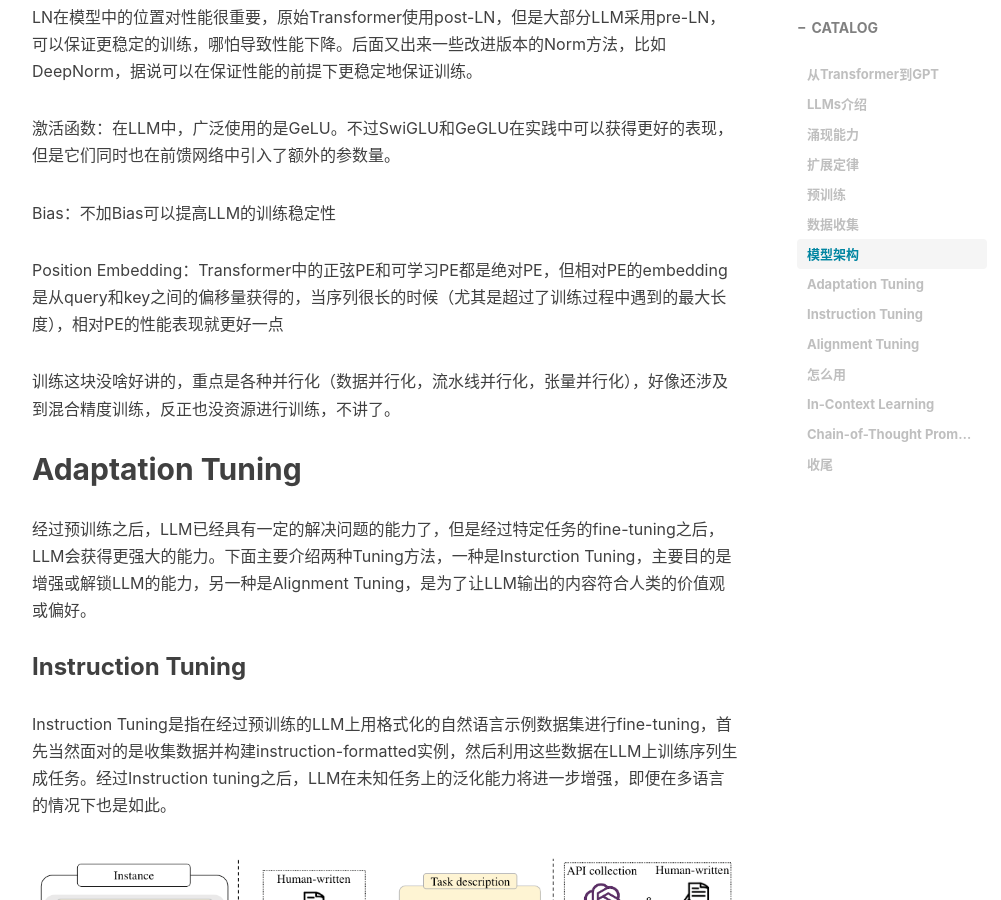
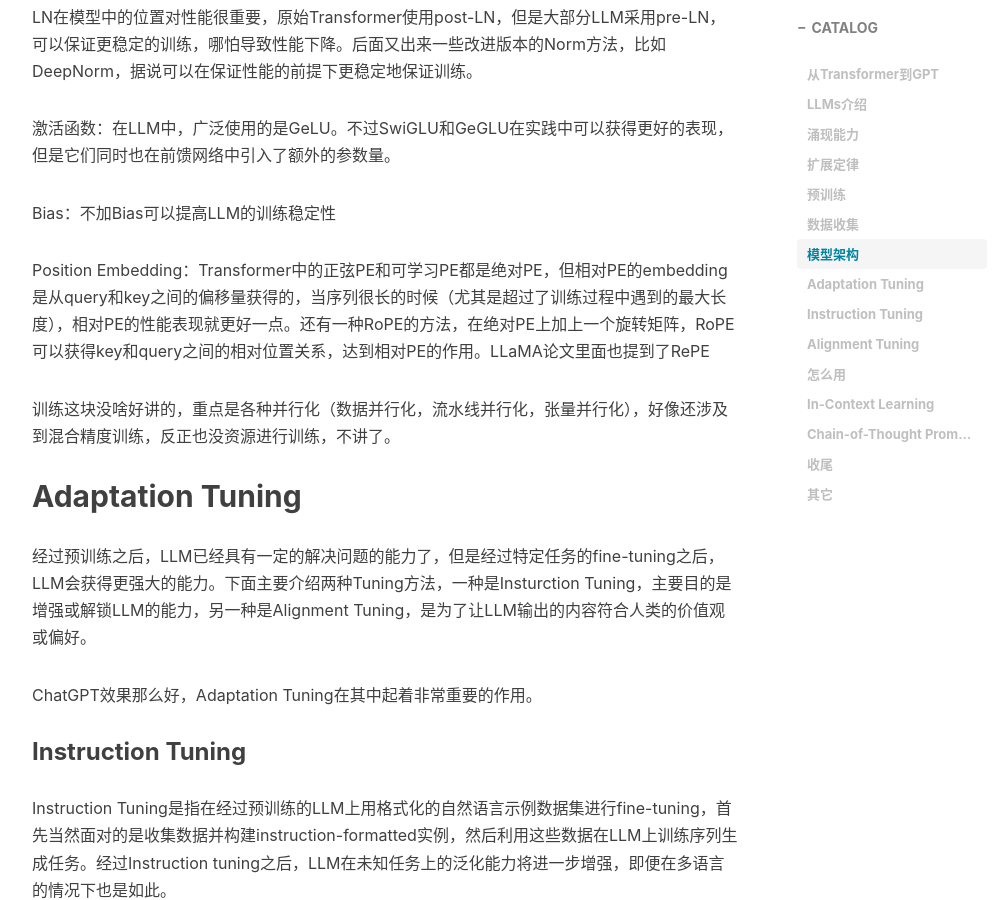
Before and after one commit to Qitingshe/Qitingshe.github.io, a Jekyll site: the page built from _posts/2023-04-19-大语言模型LLMs介绍.md, in a window 1280 px wide and 900 px high, scrolled down 4332 px. Shown: the whole window, without its empty margins (233-1234 px from the left). Built offline with Jekyll 4.4.1, drawn with Linux system fonts in a browser that asks for light colours; nearby versions of some CDN libraries; comment, search, counter and statistics services are not loaded; some of the changed text lies outside the part shown.

Commit message:
add some reference

```diff
--- a/_posts/2023-04-19-大语言模型LLMs介绍.md
+++ b/_posts/2023-04-19-大语言模型LLMs介绍.md
@@ -95,13 +95,15 @@
 
 Bias：不加Bias可以提高LLM的训练稳定性
 
-Position Embedding：Transformer中的正弦PE和可学习PE都是绝对PE，但相对PE的embedding是从query和key之间的偏移量获得的，当序列很长的时候（尤其是超过了训练过程中遇到的最大长度），相对PE的性能表现就更好一点
+Position Embedding：Transformer中的正弦PE和可学习PE都是绝对PE，但相对PE的embedding是从query和key之间的偏移量获得的，当序列很长的时候（尤其是超过了训练过程中遇到的最大长度），相对PE的性能表现就更好一点。还有一种RoPE的方法，在绝对PE上加上一个旋转矩阵，RoPE可以获得key和query之间的相对位置关系，达到相对PE的作用。LLaMA论文里面也提到了RePE
 
 训练这块没啥好讲的，重点是各种并行化（数据并行化，流水线并行化，张量并行化），好像还涉及到混合精度训练，反正也没资源进行训练，不讲了。
 
 ## Adaptation Tuning
 
 经过预训练之后，LLM已经具有一定的解决问题的能力了，但是经过特定任务的fine-tuning之后，LLM会获得更强大的能力。下面主要介绍两种Tuning方法，一种是Insturction Tuning，主要目的是增强或解锁LLM的能力，另一种是Alignment Tuning，是为了让LLM输出的内容符合人类的价值观或偏好。
+
+ChatGPT效果那么好，Adaptation Tuning在其中起着非常重要的作用。
 
 ### Instruction Tuning
 
@@ -151,7 +153,7 @@
 
 ### In-Context Learning
 
-ICL首次在GPT-3中出现，如上图左边所示，ICL使用格式化的自然语言prompt，一般包括任务描述和一些示例，形成具有特定格式的LLM输入，基于这样的输入，LLM可以理解并完成新任务，而无需梯度更新。
+ICL首次在GPT-3中出现，如上图左边所示，ICL使用格式化的自然语言prompt，一般包括任务描述和一些示例，形成具有特定格式的LLM输入，基于这样的输入，LLM可以理解并完成新任务，而**无需梯度更新**。
 
 其实到这里可以发现ICL和Instruction Tuning有着非常紧密的关系，Instruction Tuning需要进行fine-tune LLM，但是ICL仅需要使用prompt去激发LLM的能力即可，无需更新模型参数。目前很多研究发现，ICL的性能受演示示例的影响很大。ICL经常因不同的示例而有很大的差异。所以现在出现一些prompt工程师的岗位，专门有人去研究这个问题去了。
 
@@ -172,3 +174,10 @@
 这句话给人一种奇点临近的感觉，倘若真的如此，那么现有的Alignment Tuning这种方式，真的能向LLM赋予人类的价值观吗？如果有一天AGI真的出现，我们是无法得知它是真的严格遵循人类价值观运行，还是仅仅伪装成一个听话的AI来哄骗人类。阿西莫夫的机器人三定律大家都知道，但是影视作品中，“不得伤人人类”这些价值观是硬编码在机器人的底层核心中的。但是经过Alignment Tuning所获的的价值观还具有这么强的约束力吗？也难怪前段时间大佬们集体联名要求暂停AI实验了。[X-Risk Analysis for AI Research](https://arxiv.org/abs/2206.05862)这篇文章给了更多有关AI风险的探讨。
 
 怎么更好的约束LLM的输出在未来一段时间应该也会成为重点关注的方向，如果想要商业化应用，如何管住AI的嘴，这是避无可避的一个问题。
+
+## 其它
+
+- 有关LLM中Prompt的介绍：[Prompt Engineering Guide](https://github.com/dair-ai/Prompt-Engineering-Guide)
+- wolfram关于ChatGPT的介绍：[What Is ChatGPT Doing … and Why Does It Work?](https://writings.stephenwolfram.com/2023/02/what-is-chatgpt-doing-and-why-does-it-work/)
+- 伯克利的Koala：[Koala: A Dialogue Model for Academic Research](https://bair.berkeley.edu/blog/2023/04/03/koala/)
+- LLM医疗领域的一些尝试：[ChatDoctor](https://github.com/Kent0n-Li/ChatDoctor)
```
